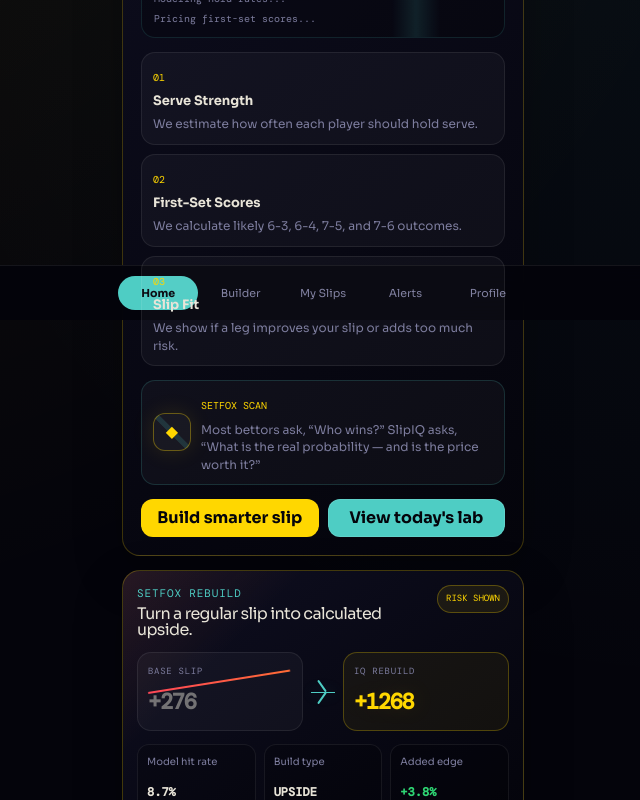
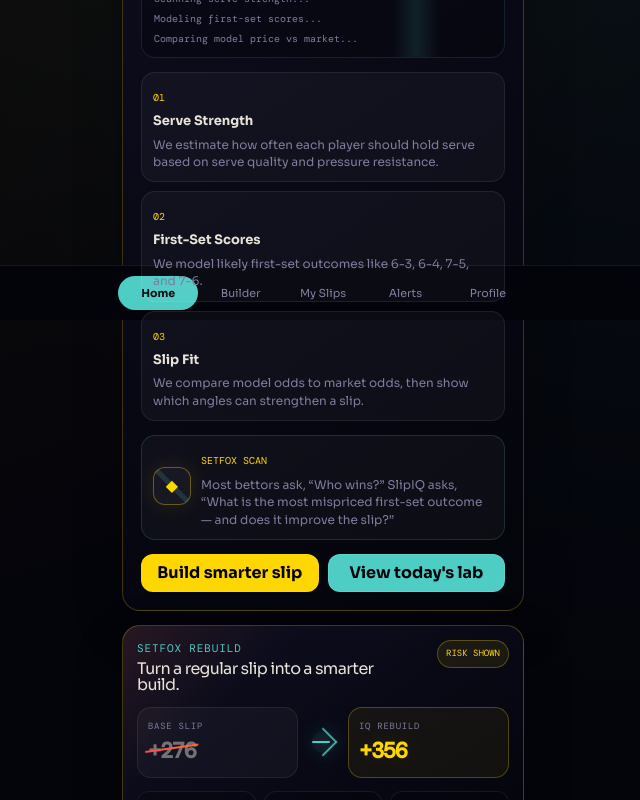
Before and after one commit to youssefalw2001/Slipiq-Mini-App, a React (Vite) app: page / in a window 1280 px wide. Shown: the part 480-1280 px from the top of the page, without its empty margins (317-957 px from the left). Built offline with nearby package versions, Linux system fonts and the light colour scheme.

Commit message:
Clarify hero strategy and tune IQ Rebuild
Update the hero to explain tennis first-set correct-score edge and refine IQ Rebuild odds, slash, and arrow styling.

```diff
--- a/src/components/IQRebuildCard.tsx
+++ b/src/components/IQRebuildCard.tsx
@@ -8,7 +8,7 @@
       <div className="rebuild-header">
         <div>
           <p className="eyebrow">SETFOX REBUILD</p>
-          <h2>Turn a regular slip into calculated upside.</h2>
+          <h2>Turn a regular slip into a smarter build.</h2>
         </div>
         <span className="rebuild-risk mono">RISK SHOWN</span>
       </div>
@@ -23,28 +23,28 @@
         </div>
         <div className="odds-side odds-iq">
           <span className="mono">IQ REBUILD</span>
-          <strong className="mono">+1268</strong>
+          <strong className="mono">+356</strong>
         </div>
       </div>
 
       <div className="rebuild-stats">
         <div>
           <span>Model hit rate</span>
-          <strong className="mono">8.7%</strong>
+          <strong className="mono">18.4%</strong>
         </div>
         <div>
           <span>Build type</span>
-          <strong className="mono">UPSIDE</strong>
+          <strong className="mono">BALANCED</strong>
         </div>
         <div>
           <span>Added edge</span>
-          <strong className="mono positive-text">+3.8%</strong>
+          <strong className="mono positive-text">+2.1%</strong>
         </div>
       </div>
 
       {!compact ? (
         <p className="rebuild-note">
-          Higher payout is not magic. SetFox shows the tradeoff: odds, hit rate, risk, and whether the rebuild still makes sense.
+          SlipIQ doesn&apos;t promise magic. It shows the tradeoff between payout, hit rate, and pricing edge — so you can rebuild a slip with more logic.
         </p>
       ) : null}
     </section>
--- a/src/components/LiveAlertBanner.tsx
+++ b/src/components/LiveAlertBanner.tsx
@@ -18,33 +18,33 @@
 
       <div className="brief-content">
         <p className="eyebrow">FIRST SET LAB · TENNIS EDGE ENGINE</p>
-        <h2>Most bettors overlook the first set. SlipIQ shows the math.</h2>
+        <h2>Most bettors ignore one of tennis&apos; sharpest markets: first-set correct scores.</h2>
         <p className="brief-copy">
-          Instead of guessing a tennis leg, SlipIQ calculates how the first set is likely to unfold. We turn serve stats into score probabilities, fair odds, and smarter slip options.
+          SlipIQ turns serve data, hold probability, and surface context into first-set score probabilities. We compare those model prices to market odds and show how the right tennis angle can improve your slip.
         </p>
 
         <div className="scan-console" aria-label="First Set Lab scan status">
           <span />
-          <p className="mono">Loading serve data...</p>
-          <p className="mono">Modeling hold rates...</p>
-          <p className="mono">Pricing first-set scores...</p>
+          <p className="mono">Scanning serve strength...</p>
+          <p className="mono">Modeling first-set scores...</p>
+          <p className="mono">Comparing model price vs market...</p>
         </div>
 
         <div className="brief-metrics" aria-label="SlipIQ model pillars">
           <div>
             <span>01</span>
             <strong>Serve Strength</strong>
-            <p>We estimate how often each player should hold serve.</p>
+            <p>We estimate how often each player should hold serve based on serve quality and pressure resistance.</p>
           </div>
           <div>
             <span>02</span>
             <strong>First-Set Scores</strong>
-            <p>We calculate likely 6-3, 6-4, 7-5, and 7-6 outcomes.</p>
+            <p>We model likely first-set outcomes like 6-3, 6-4, 7-5, and 7-6.</p>
           </div>
           <div>
             <span>03</span>
             <strong>Slip Fit</strong>
-            <p>We show if a leg improves your slip or adds too much risk.</p>
+            <p>We compare model odds to market odds, then show which angles can strengthen a slip.</p>
           </div>
         </div>
 
@@ -52,7 +52,7 @@
           <div className="setfox-avatar" aria-hidden="true">◆</div>
           <div>
             <span className="mono">SETFOX SCAN</span>
-            <p>Most bettors ask, “Who wins?” SlipIQ asks, “What is the real probability — and is the price worth it?”</p>
+            <p>Most bettors ask, “Who wins?” SlipIQ asks, “What is the most mispriced first-set outcome — and does it improve the slip?”</p>
           </div>
         </div>
 
--- a/src/iq-rebuild.css
+++ b/src/iq-rebuild.css
@@ -57,13 +57,14 @@
 
 .odds-transform {
   display: grid;
-  grid-template-columns: 1fr auto 1fr;
+  grid-template-columns: minmax(0, 1fr) 34px minmax(0, 1fr);
   gap: 8px;
   align-items: center;
 }
 
 .odds-side {
   position: relative;
+  min-width: 0;
   border: 1px solid rgba(255, 255, 255, 0.08);
   border-radius: 14px;
   padding: 12px 10px;
@@ -79,8 +80,10 @@
 }
 
 .odds-side strong {
-  display: block;
+  position: relative;
+  display: inline-block;
   font-size: 25px;
+  line-height: 1;
   letter-spacing: -0.06em;
 }
 
@@ -90,15 +93,15 @@
 
 .odds-base strong::after {
   position: absolute;
-  right: 10px;
-  left: 10px;
-  top: 50%;
+  left: -3px;
+  right: -3px;
+  top: 52%;
   height: 2px;
   border-radius: 999px;
   content: '';
   background: linear-gradient(90deg, var(--accent-red), var(--accent-orange));
-  transform: rotate(-9deg) scaleX(0);
-  transform-origin: left;
+  transform: rotate(-8deg) scaleX(0);
+  transform-origin: left center;
   animation: slashBase 2.4s ease-in-out infinite;
 }
 
@@ -115,39 +118,44 @@
 
 .rebuild-arrow {
   position: relative;
-  width: 24px;
-  height: 30px;
+  display: grid;
+  place-items: center;
+  width: 34px;
+  height: 38px;
 }
 
-.rebuild-arrow::before,
+.rebuild-arrow::before {
+  position: absolute;
+  width: 26px;
+  height: 26px;
+  border-top: 2px solid var(--accent-teal);
+  border-right: 2px solid var(--accent-teal);
+  content: '';
+  opacity: 0.9;
+  transform: rotate(45deg) scale(0.72);
+  transform-origin: center;
+  filter: drop-shadow(0 0 10px rgba(78, 205, 196, 0.32));
+  animation: arrowPulse 2.4s ease-in-out infinite;
+}
+
 .rebuild-arrow::after {
   position: absolute;
-  left: 10px;
-  width: 2px;
-  height: 14px;
+  width: 18px;
+  height: 2px;
   border-radius: 999px;
   content: '';
   background: var(--accent-teal);
-}
-
-.rebuild-arrow::before {
-  top: 2px;
-  transform: rotate(-35deg);
-}
-
-.rebuild-arrow::after {
-  bottom: 2px;
-  transform: rotate(35deg);
+  box-shadow: 0 0 14px rgba(78, 205, 196, 0.38);
+  transform: translateX(-2px);
 }
 
 .rebuild-arrow span {
   position: absolute;
-  top: 50%;
-  left: 0;
-  width: 24px;
-  height: 1px;
-  background: var(--accent-teal);
-  box-shadow: 0 0 14px rgba(78, 205, 196, 0.38);
+  width: 22px;
+  height: 22px;
+  border-radius: 999px;
+  background: rgba(78, 205, 196, 0.08);
+  box-shadow: 0 0 22px rgba(78, 205, 196, 0.12);
 }
 
 .rebuild-stats {
@@ -201,11 +209,16 @@
 }
 
 @keyframes slashBase {
-  0%, 25% { transform: rotate(-9deg) scaleX(0); opacity: 0; }
-  40%, 100% { transform: rotate(-9deg) scaleX(1); opacity: 1; }
+  0%, 25% { transform: rotate(-8deg) scaleX(0); opacity: 0; }
+  40%, 100% { transform: rotate(-8deg) scaleX(1); opacity: 1; }
 }
 
 @keyframes oddsLock {
   0%, 35% { opacity: 0.45; transform: translateY(1px); }
   48%, 100% { opacity: 1; transform: translateY(0); }
 }
+
+@keyframes arrowPulse {
+  0%, 100% { opacity: 0.72; transform: rotate(45deg) scale(0.68); }
+  50% { opacity: 1; transform: rotate(45deg) scale(0.78); }
+}
```
